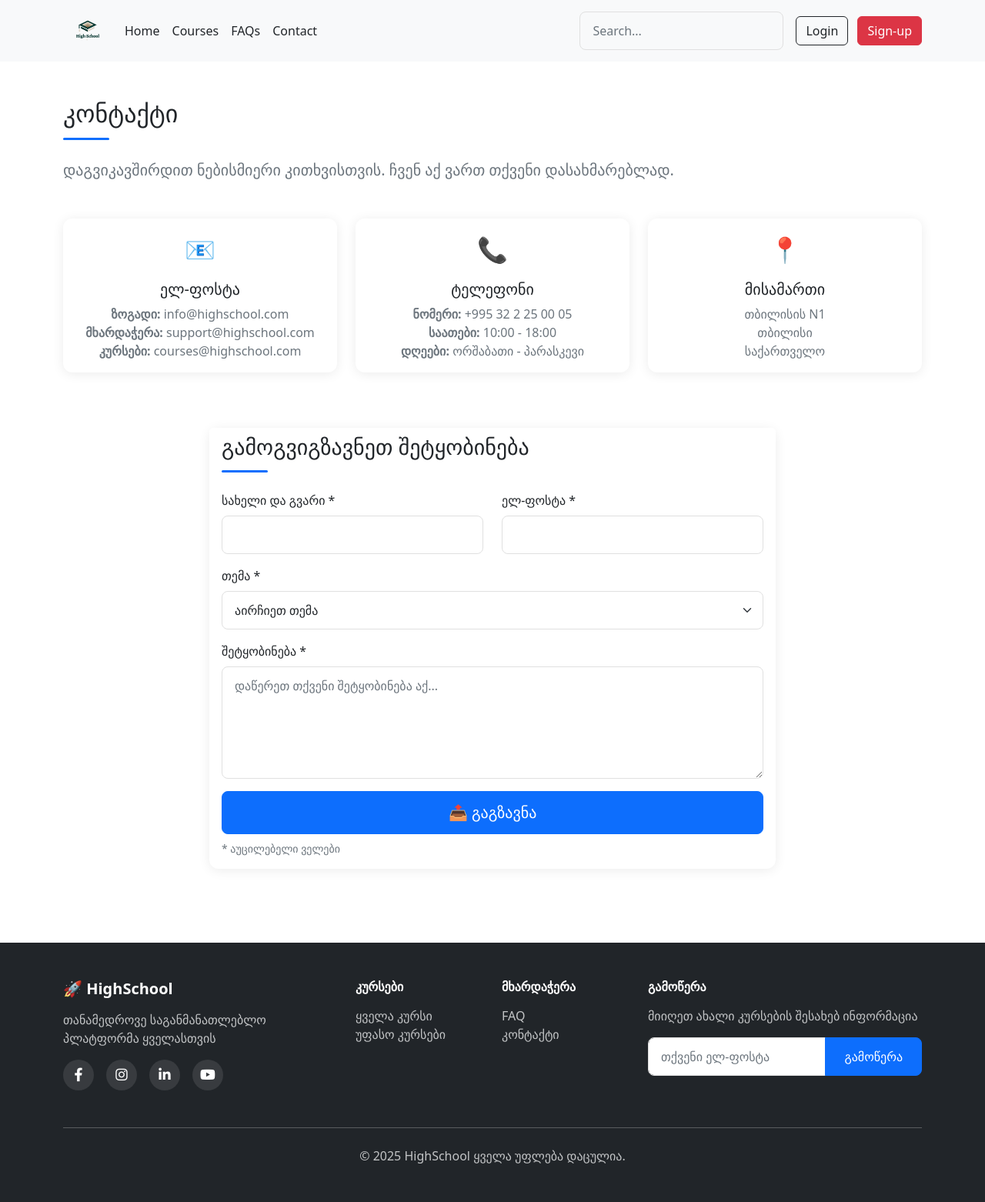
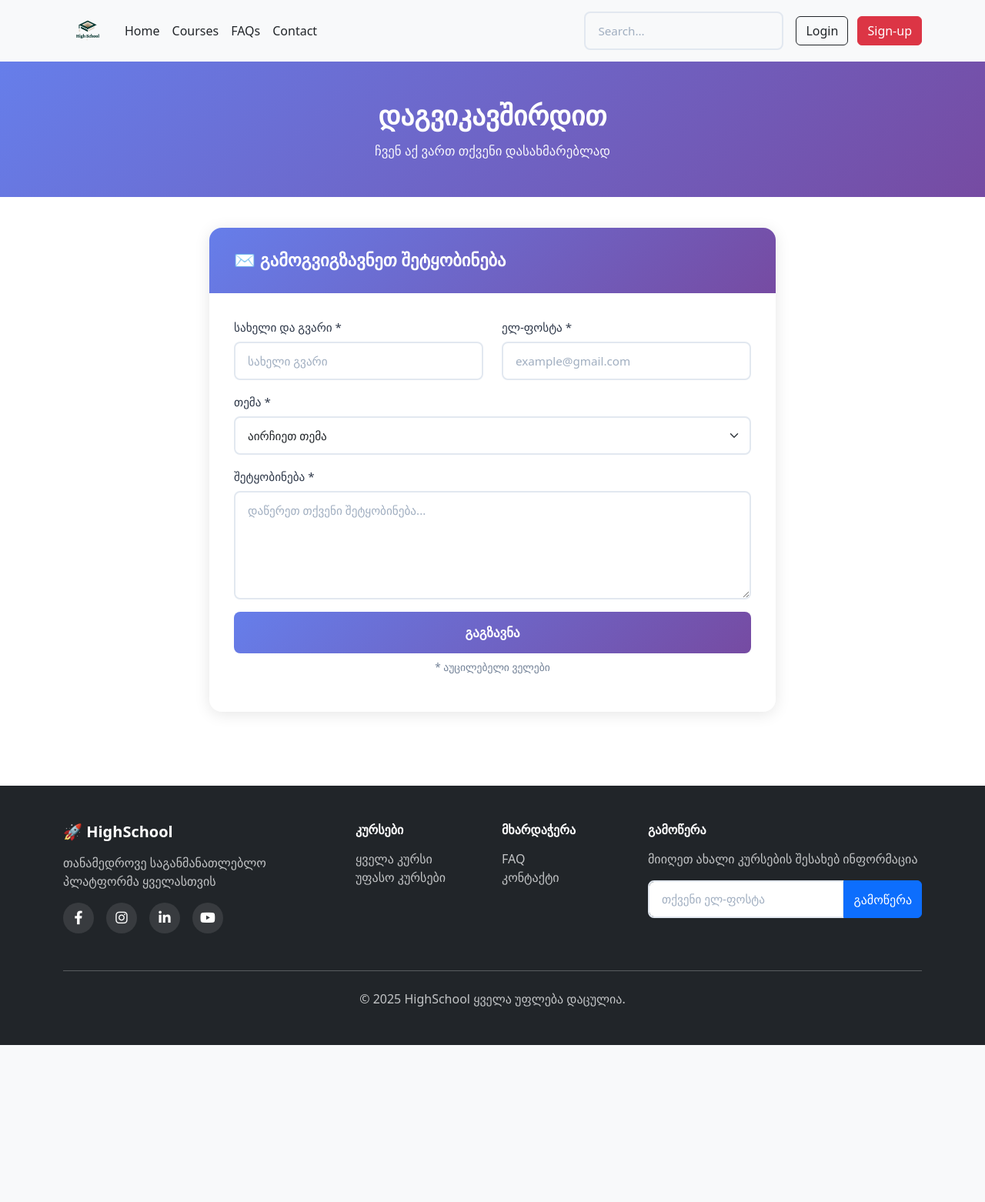
Before and after one commit to blitz-flex/Project-CS, a Flask app: page /contact in a window 1280 px wide. Shown: the whole page at 77% size. After the commit the page ends 1358 px from the top, so only its background shows below. Run offline with Flask 3, Linux system fonts and the light colour scheme; some libraries are stand-ins or nearby versions.

Commit message:
Update contact page design
Remove contact info cards

```diff
--- a/src/templates/contact.html
+++ b/src/templates/contact.html
@@ -6,142 +6,189 @@
 
 {% block main %}
 <style>
+/* Hero Section */
+.contact-hero {
+    background: linear-gradient(135deg, #667eea 0%, #764ba2 100%);
+    padding: 3rem 0 2rem;
+    margin-bottom: 2.5rem;
+}
+
+.contact-hero h1 {
+    color: white;
+    font-weight: 600;
+    font-size: 2.2rem;
+    margin-bottom: 0.8rem;
+}
+
+.contact-hero p {
+    color: rgba(255, 255, 255, 0.95);
+    font-size: 1.05rem;
+}
+
+/* Contact Cards */
 .contact-card {
     border: none;
     border-radius: 12px;
-    box-shadow: 0 2px 15px rgba(0,0,0,0.08);
-    transition: transform 0.2s ease;
+    box-shadow: 0 2px 12px rgba(0, 0, 0, 0.08);
+    transition: box-shadow 0.2s ease, transform 0.2s ease;
+    background: white;
+    height: 100%;
 }
 
 .contact-card:hover {
-    transform: translateY(-3px);
-    box-shadow: 0 4px 20px rgba(0,0,0,0.12);
+    transform: translateY(-4px);
+    box-shadow: 0 4px 20px rgba(0, 0, 0, 0.12);
 }
 
 .contact-icon {
-    font-size: 2rem;
+    font-size: 2.5rem;
     margin-bottom: 1rem;
+    display: inline-block;
+}
+
+.contact-card .card-title {
+    font-weight: 600;
+    font-size: 1.2rem;
+    margin-bottom: 1rem;
+    color: #2d3748;
+}
+
+.contact-card .card-text {
+    line-height: 2;
+    font-size: 0.9rem;
+}
+
+.contact-card .card-text strong {
+    color: #4a5568;
+    font-weight: 600;
+}
+
+/* Contact Form */
+.contact-form {
+    border: none;
+    border-radius: 16px;
+    box-shadow: 0 3px 20px rgba(0, 0, 0, 0.1);
+    background: white;
+}
+
+.contact-form .card-header {
+    background: linear-gradient(135deg, #667eea 0%, #764ba2 100%);
+    padding: 1.8rem 2rem;
+    border-radius: 16px 16px 0 0;
+}
+
+.contact-form .card-header h3 {
+    color: white;
+    font-weight: 600;
+    margin: 0;
+    font-size: 1.4rem;
+}
+
+.contact-form .card-body {
+    padding: 2rem;
+}
+
+/* Form Elements */
+.form-label {
+    font-weight: 500;
+    color: #2d3748;
+    margin-bottom: 0.5rem;
+    font-size: 0.95rem;
 }
 
 .form-control, .form-select {
     border-radius: 8px;
-    border: 1px solid #e0e0e0;
-    padding: 12px 16px;
-    transition: border-color 0.2s ease;
+    border: 2px solid #e2e8f0;
+    padding: 0.7rem 1rem;
+    transition: border-color 0.2s ease, box-shadow 0.2s ease;
+    font-size: 0.95rem;
 }
 
 .form-control:focus, .form-select:focus {
-    border-color: #0d6efd;
-    box-shadow: 0 0 0 0.2rem rgba(13, 110, 253, 0.1);
+    border-color: #667eea;
+    box-shadow: 0 0 0 3px rgba(102, 126, 234, 0.1);
+    outline: none;
 }
 
-.btn-primary {
-    border-radius: 8px;
-    padding: 12px 24px;
-    font-weight: 500;
-    transition: all 0.2s ease;
+.form-control::placeholder {
+    color: #a0aec0;
 }
 
-.btn-primary:hover {
-    transform: translateY(-1px);
+textarea.form-control {
+    resize: vertical;
+    min-height: 120px;
 }
 
-.contact-form {
+/* Submit Button */
+.btn-submit {
+    background: linear-gradient(135deg, #667eea 0%, #764ba2 100%);
     border: none;
-    border-radius: 12px;
-    box-shadow: 0 2px 15px rgba(0,0,0,0.08);
+    border-radius: 8px;
+    padding: 0.9rem 2rem;
+    font-weight: 600;
+    font-size: 1.05rem;
+    color: white;
+    transition: transform 0.2s ease, box-shadow 0.2s ease;
 }
 
-.alert {
-    border-radius: 12px;
-    border: none;
+.btn-submit:hover {
+    transform: translateY(-1px);
+    box-shadow: 0 4px 15px rgba(102, 126, 234, 0.3);
 }
 
-.section-title {
-    position: relative;
-    padding-bottom: 1rem;
+.btn-submit:active {
+    transform: translateY(0);
 }
 
-.section-title::after {
-    content: '';
-    position: absolute;
-    bottom: 0;
-    left: 0;
-    width: 60px;
-    height: 3px;
-    background: #0d6efd;
-    border-radius: 2px;
+/* Info Text */
+.info-text {
+    color: #718096;
+    font-size: 0.85rem;
+    margin-top: 1rem;
+}
+
+/* Responsive */
+@media (max-width: 768px) {
+    .contact-hero h1 {
+        font-size: 1.8rem;
+    }
+
+    .contact-hero {
+        padding: 2rem 0 1.5rem;
+    }
+
+    .contact-form .card-body {
+        padding: 1.5rem;
+    }
 }
 </style>
 
-<div class="container py-5">
+<!-- Hero Section -->
+<div class="contact-hero">
+    <div class="container text-center">
+        <h1>დაგვიკავშირდით</h1>
+        <p>ჩვენ აქ ვართ თქვენი დასახმარებლად</p>
+    </div>
+</div>
+
+<div class="container pb-5">
+    <!-- Contact Form -->
     <div class="row">
-        <div class="col-12">
-            <h1 class="h2 section-title mb-4">კონტაქტი</h1>
-            <p class="lead text-muted mb-5">დაგვიკავშირდით ნებისმიერი კითხვისთვის. ჩვენ აქ ვართ თქვენი დასახმარებლად.</p>
-        </div>
-    </div>
-
-    <div class="row">
-        <div class="col-md-4 mb-4">
-            <div class="card contact-card h-100">
-                <div class="card-body text-center">
-                    <div class="contact-icon text-primary">📧</div>
-                    <h5 class="card-title">ელ-ფოსტა</h5>
-                    <p class="card-text text-muted">
-                        <strong>ზოგადი:</strong> info@highschool.com<br>
-                        <strong>მხარდაჭერა:</strong> support@highschool.com<br>
-                        <strong>კურსები:</strong> courses@highschool.com
-                    </p>
-                </div>
-            </div>
-        </div>
-
-        <div class="col-md-4 mb-4">
-            <div class="card contact-card h-100">
-                <div class="card-body text-center">
-                    <div class="contact-icon text-success">📞</div>
-                    <h5 class="card-title">ტელეფონი</h5>
-                    <p class="card-text text-muted">
-                        <strong>ნომერი:</strong> +995 32 2 25 00 05<br>
-                        <strong>საათები:</strong> 10:00 - 18:00<br>
-                        <strong>დღეები:</strong> ორშაბათი - პარასკევი
-                    </p>
-                </div>
-            </div>
-        </div>
-
-        <div class="col-md-4 mb-4">
-            <div class="card contact-card h-100">
-                <div class="card-body text-center">
-                    <div class="contact-icon text-warning">📍</div>
-                    <h5 class="card-title">მისამართი</h5>
-                    <p class="card-text text-muted">
-                        თბილისის N1<br>
-                        თბილისი <br>
-                        საქართველო
-                    </p>
-                </div>
-            </div>
-        </div>
-    </div>
-
-    <div class="row mt-5">
         <div class="col-lg-8 mx-auto">
             <div class="card contact-form">
-                <div class="card-header bg-white border-0 pb-0">
-                    <h3 class="card-title section-title mb-0">გამოგვიგზავნეთ შეტყობინება</h3>
+                <div class="card-header border-0">
+                    <h3>✉️ გამოგვიგზავნეთ შეტყობინება</h3>
                 </div>
-                <div class="card-body pt-4">
+                <div class="card-body">
                     <form method="POST" action="{{ url_for('contact') }}">
                         <div class="row">
                             <div class="col-md-6 mb-3">
                                 <label for="name" class="form-label">სახელი და გვარი *</label>
-                                <input type="text" class="form-control" id="name" name="name" required>
+                                <input type="text" class="form-control" id="name" name="name" placeholder="სახელი გვარი" required>
                             </div>
                             <div class="col-md-6 mb-3">
                                 <label for="email" class="form-label">ელ-ფოსტა *</label>
-                                <input type="email" class="form-control" id="email" name="email" required>
+                                <input type="email" class="form-control" id="email" name="email" placeholder="example@gmail.com" required>
                             </div>
                         </div>
 
@@ -159,17 +206,20 @@
 
                         <div class="mb-3">
                             <label for="message" class="form-label">შეტყობინება *</label>
-                            <textarea class="form-control" id="message" name="message" rows="5" placeholder="დაწერეთ თქვენი შეტყობინება აქ..." required></textarea>
+                            <textarea class="form-control" id="message" name="message" rows="5" placeholder="დაწერეთ თქვენი შეტყობინება..." required></textarea>
                         </div>
 
                         <div class="d-grid">
-                            <button type="submit" class="btn btn-primary btn-lg">📤 გაგზავნა</button>
+                            <button type="submit" class="btn btn-submit">
+                                გაგზავნა
+                            </button>
                         </div>
 
-                        <small class="text-muted mt-2 d-block">* აუცილებელი ველები</small>
+                        <p class="info-text text-center mt-2">* აუცილებელი ველები</p>
                     </form>
                 </div>
             </div>
         </div>
     </div>
+</div>
 {% endblock %}
```
